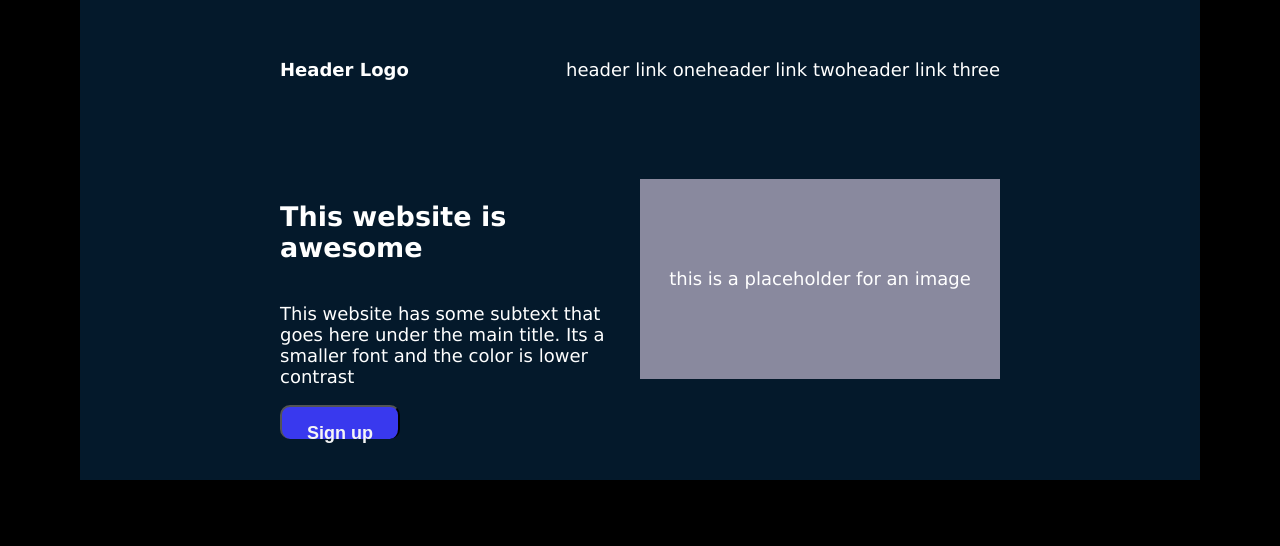
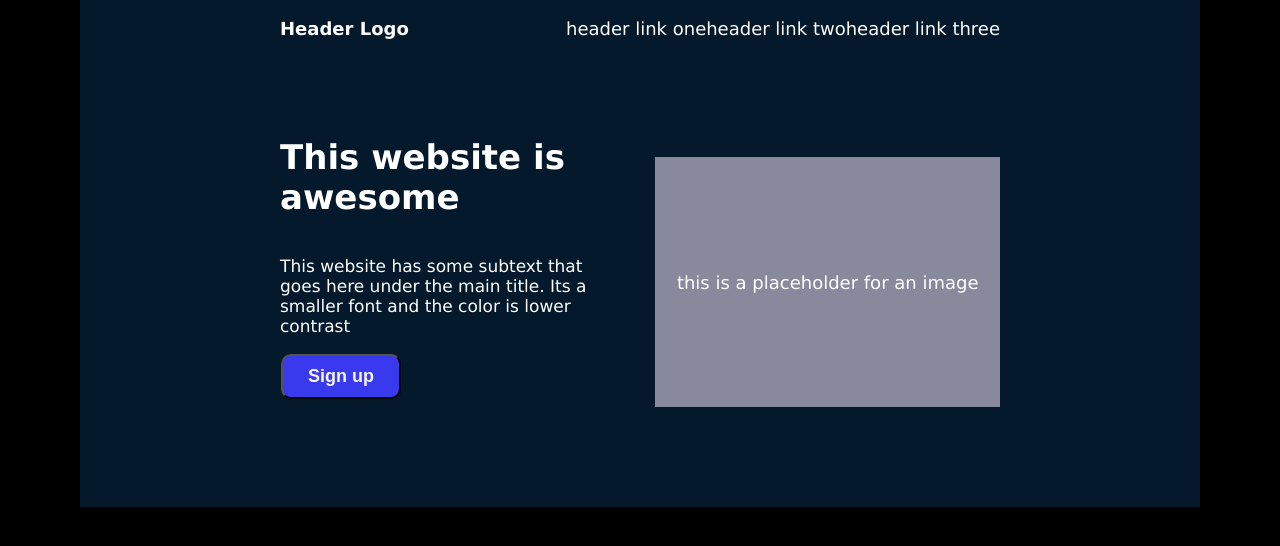
Before and after one commit to Kadunapikin/Project-landing-page, a plain HTML site: page Index.html in a window 1280 px wide. Drawn offline with Linux system fonts and the light colour scheme.

Commit message:
first row project update

```diff
--- a/Index.html
+++ b/Index.html
@@ -19,7 +19,7 @@
         </div>
         <div class="second-row">
             <div class="secondrow-left">
-                <h2>This website is awesome</h2>
+                <h1><strong>This website is awesome</strong></h1>
                 <p>This website has some subtext that goes here under the main title. Its a smaller font and the color is lower contrast</p>
                 <button class="button"><strong>Sign up</strong></button>
             </div>
--- a/style.css
+++ b/style.css
@@ -14,7 +14,6 @@
     flex-direction: column;
     align-content: space-around;
     justify-content: space-around;
-    height: 30rem;
 }
 
 .first-row {
@@ -35,13 +34,15 @@ align-items: flex-start;
 
 .second-row {
 display: flex;
-justify-content: space-between;
+justify-content: flex-start;
 align-content: space-around;
-margin: 0px 200px;
+margin: 100px 200px;
+gap: 3rem;
 }
+
 .secondrow-right {
 width: 500px;
-height: 200px;
+height: 250px;
 background-color: rgb(137, 137, 158);
 display: flex;
 align-items: center;
@@ -50,9 +51,11 @@ justify-content: center;
 .secondrow-left {
 display: flex;
 flex-direction: column;
-width: 500px;
+width: 475px;
+height: 200px;
 align-content: center;
 justify-content: center;
+font-size: 17px;
 }
 
 .button {
@@ -60,8 +63,8 @@ background-color: rgb(57, 57, 238);
 color: whitesmoke;
 font-size: large;
 border-radius: 10px;
-padding: 1rem;
 width: 120px;
-height: 30px;
-border-bottom: 5px;
+height: 70px;
+margin: 1px;
+padding: 10px;
 }
```
